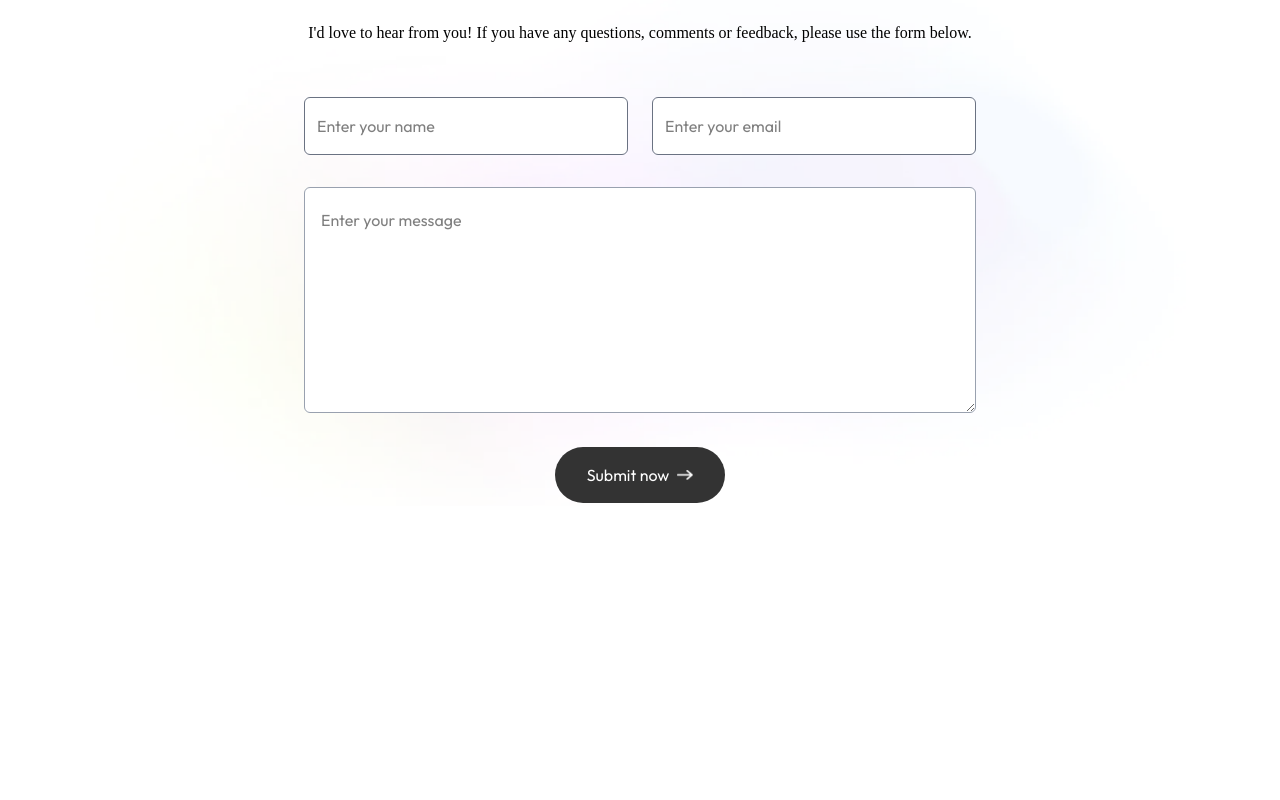
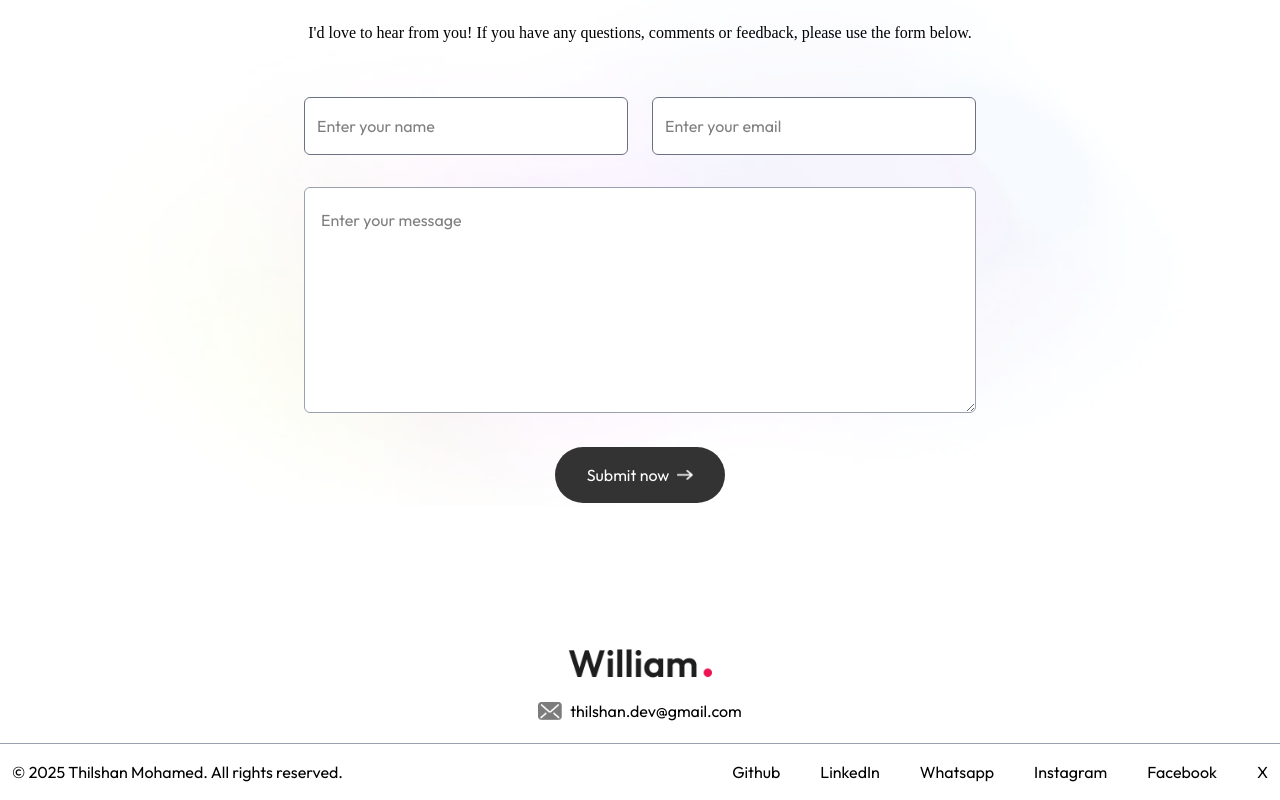
Before and after one commit to smThilshan/my-portfolio-v2, a Next.js app: page / in a window 1280 px wide. Shown: the part 3292-4092 px from the top of the page. Before the commit the page ends 3851 px from the top, so only its background shows below. Built offline with nearby package versions, Linux system fonts and the light colour scheme; a web font is replaced by a local one.

Commit message:
added footer

```diff
--- /dev/null
+++ b/app/components/Footer.jsx
@@ -0,0 +1,30 @@
+import { assets } from "@/assets/assets";
+import Image from "next/image";
+import React from "react";
+
+const Footer = () => {
+  return (
+    <div className="mt-20">
+      <div className="text-center">
+        <Image src={assets.logo} alt="" className="w-36 mx-auto mb-2" />
+        <div className="w-max flex items-center gap-2 mx-auto mb-4">
+          <Image src={assets.mail_icon} alt="" className="w-6 " />
+          thilshan.dev@gmail.com
+        </div>
+      </div>
+      <div className="text-center sm:flex items-center justify-between border-t border-gray-400 px-3 py-3">
+        <p>© 2025 Thilshan Mohamed. All rights reserved.</p>
+        <ul className="flex flex-wrap items-center justify-center gap-6 sm:gap-10 mt-4 sm:mt-0 text-sm sm:text-base">
+            <li><a target="_blank" href="">Github</a></li>
+            <li><a target="_blank" href="">LinkedIn</a></li>
+            <li><a target="_blank" href="">Whatsapp</a></li>
+            <li><a target="_blank" href="">Instagram</a></li>
+            <li><a target="_blank" href="">Facebook</a></li>
+            <li><a target="_blank" href="">X</a></li>
+        </ul>
+      </div>
+    </div>
+  );
+};
+
+export default Footer;
--- a/app/page.js
+++ b/app/page.js
@@ -1,6 +1,7 @@
 "use client"
 import About from "./components/About";
 import Contact from "./components/Contact";
+import Footer from "./components/Footer";
 import Header from "./components/Header";
 import Navbar from "./components/Navbar";
 import Services from "./components/Services";
@@ -16,6 +17,7 @@ export default function Home() {
     <Services/>
     <Work/>
     <Contact/>
+    <Footer/>
     </>
   );
 }
```
